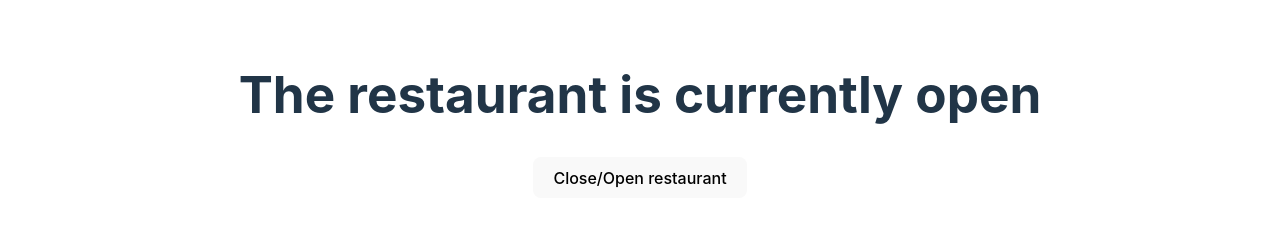
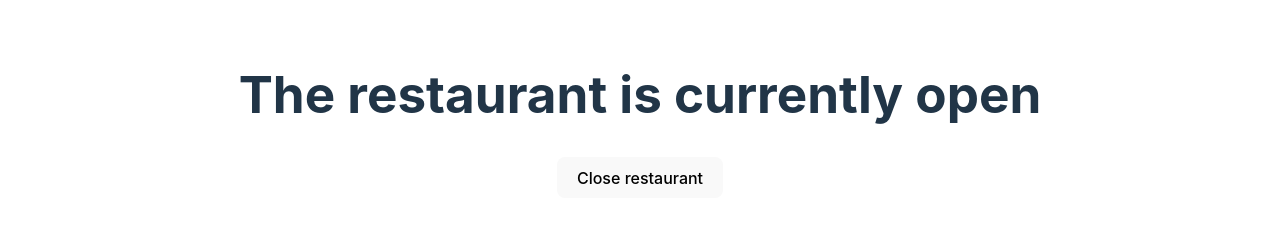
Before and after one commit to chinsiang99/react-essential-training, a React (Vite) app in the folder 01.basic-project-vite/react-project/: page / in a window 1280 px wide. Shown: the top 238 px of the page. Built offline with nearby package versions, Linux system fonts and the light colour scheme.

Commit message:
toggling state with button onclick

```diff
--- a/01.basic-project-vite/react-project/src/App.jsx
+++ b/01.basic-project-vite/react-project/src/App.jsx
@@ -44,12 +44,13 @@ function Main({dishes}){
 let language = "Javascript"
 let moon = "🌙"
 function App() {
-  const [status, setStatus] = useState("open")
+  const [status, setStatus] = useState(true)
   console.log(status)
   return (
     <div>
-        <h1>The restaurant is currently {status}</h1>
-        <button onClick={() => setStatus(status === "open" ? "close": "open")}>Close/Open restaurant</button>
+        <h1>The restaurant is currently {status ? "open": "closed"}</h1>
+
+        <button onClick={() => setStatus(!status)}>{status ? "Close": "Open"} restaurant</button>
         <Header name="Alex" year={new Date().getFullYear()}/>
         <h1>Hello {language.toUpperCase()} {moon}!</h1>
         <Main dishes = {dishObjects}/>
```
